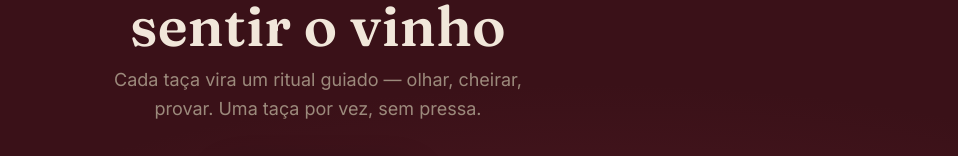
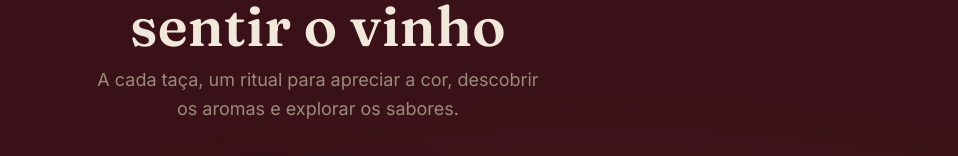
Before and after one commit to helton87/taca-em-taca, a plain HTML site: page baixar.html in a window 1280 px wide. Shown: the part 404-560 px from the top of the page, without its empty margins (322-1280 px from the left). Drawn offline with Linux system fonts and the light colour scheme.

Commit message:
baixar.html: novo subtítulo (apreciar a cor, aromas e sabores)
Co-Authored-By: Claude Opus 4.8 <noreply@anthropic.com>

```diff
--- a/baixar.html
+++ b/baixar.html
@@ -4,13 +4,13 @@
 <meta charset="utf-8">
 <meta name="viewport" content="width=device-width, initial-scale=1">
 <title>Taça em Taça — aprenda a sentir o vinho</title>
-<meta name="description" content="Transforme cada taça num ritual guiado: olhar, cheirar, provar. O Taça em Taça ensina você a sentir o vinho — uma taça por vez, sem pressa.">
+<meta name="description" content="A cada taça, um ritual para apreciar a cor, descobrir os aromas e explorar os sabores. O Taça em Taça ensina você a sentir o vinho.">
 
 <!-- Open Graph / WhatsApp / Facebook -->
 <meta property="og:type" content="website">
 <meta property="og:site_name" content="Taça em Taça">
 <meta property="og:title" content="Taça em Taça — aprenda a sentir o vinho">
-<meta property="og:description" content="Cada taça vira um ritual guiado: olhar, cheirar, provar. Aprenda a sentir o vinho — uma taça por vez, sem pressa.">
+<meta property="og:description" content="A cada taça, um ritual para apreciar a cor, descobrir os aromas e explorar os sabores.">
 <meta property="og:url" content="https://helton87.github.io/taca-em-taca/baixar.html">
 <meta property="og:image" content="https://helton87.github.io/taca-em-taca/og-image.png">
 <meta property="og:image:secure_url" content="https://helton87.github.io/taca-em-taca/og-image.png">
@@ -22,7 +22,7 @@
 <!-- Twitter -->
 <meta name="twitter:card" content="summary_large_image">
 <meta name="twitter:title" content="Taça em Taça — aprenda a sentir o vinho">
-<meta name="twitter:description" content="Cada taça vira um ritual guiado: olhar, cheirar, provar. Uma taça por vez, sem pressa.">
+<meta name="twitter:description" content="A cada taça, um ritual para apreciar a cor, descobrir os aromas e explorar os sabores.">
 <meta name="twitter:image" content="https://helton87.github.io/taca-em-taca/og-image.png">
 
 <link rel="preconnect" href="https://fonts.googleapis.com">
@@ -66,7 +66,7 @@
   <img class="glass" src="glass.png" alt="" aria-hidden="true">
 
   <h1>Aprenda a<br>sentir o vinho</h1>
-  <p class="sub">Cada taça vira um ritual guiado — olhar, cheirar, provar. Uma taça por vez, sem pressa.</p>
+  <p class="sub">A cada taça, um ritual para apreciar a cor, descobrir os aromas e explorar os sabores.</p>
 
   <a class="btn" href="https://apps.apple.com/br/app/id6796453714" id="appstore">
     Baixar na App Store
```
